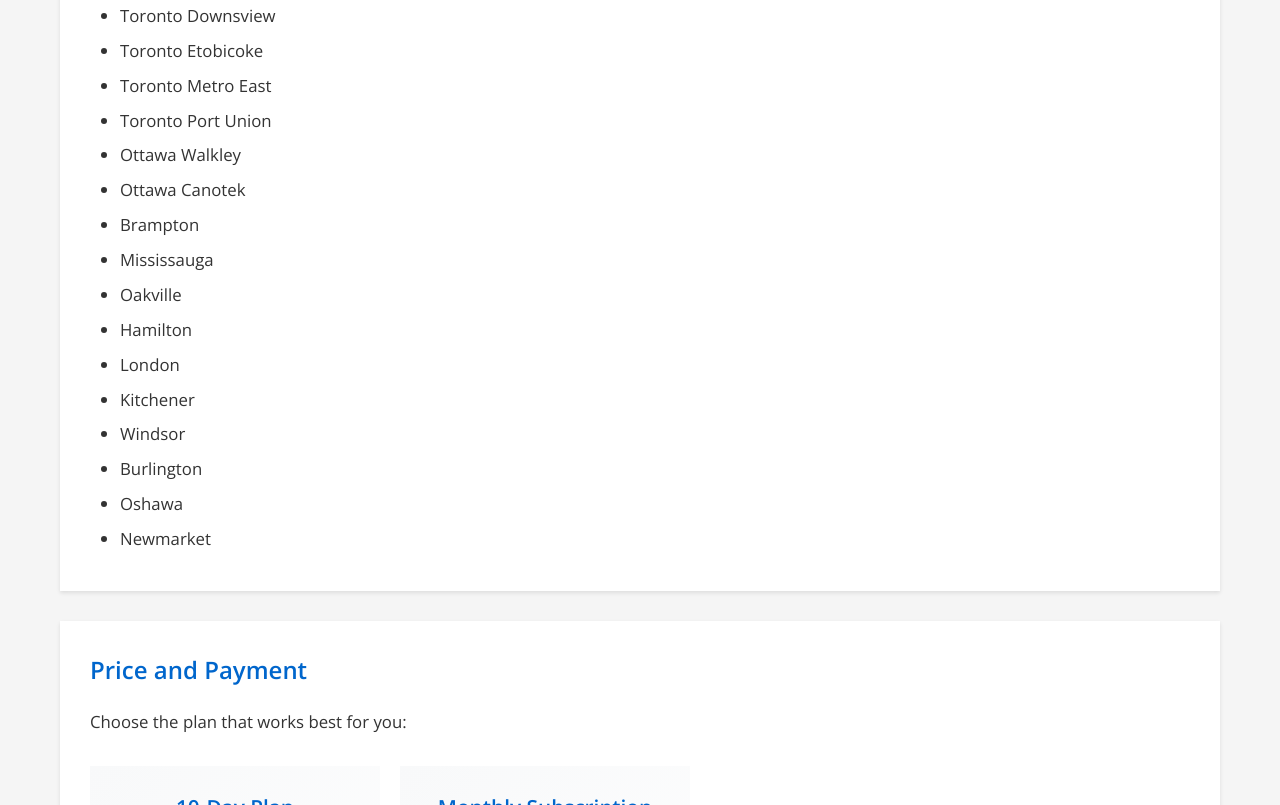
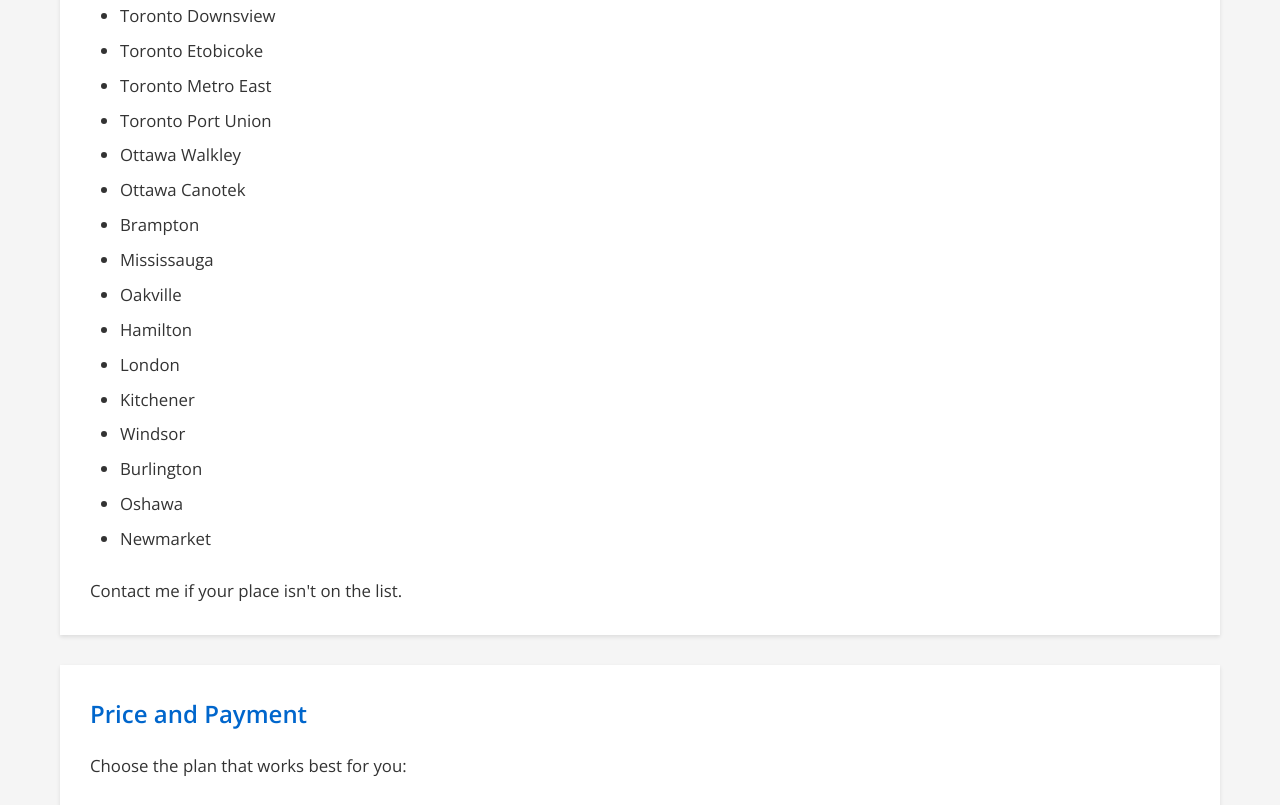
Before and after one commit to wa008/roadtestnotify, a plain HTML site: page index.html in a window 1280 px wide. Shown: the part 1265-2070 px from the top of the page. Drawn offline with nearby package versions, Linux system fonts and the light colour scheme.

Commit message:
Add contact message to index.html

```diff
--- a/index.html
+++ b/index.html
@@ -321,6 +321,7 @@
                         <li>Newmarket</li>
                     </ul>
                 </div>
+                <p style="margin-top: 25px; color: #333; font-size: 1.05em;">Contact me if your place isn't on the list.</p>
             </div>
         </div>
 
```
